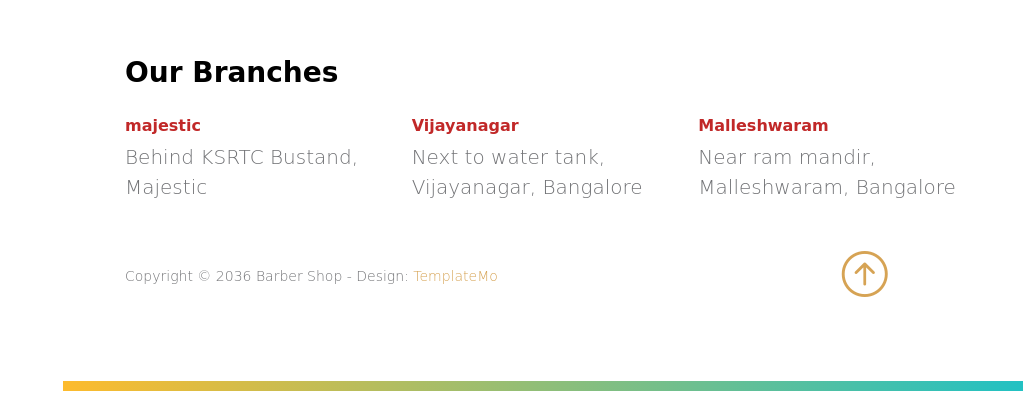
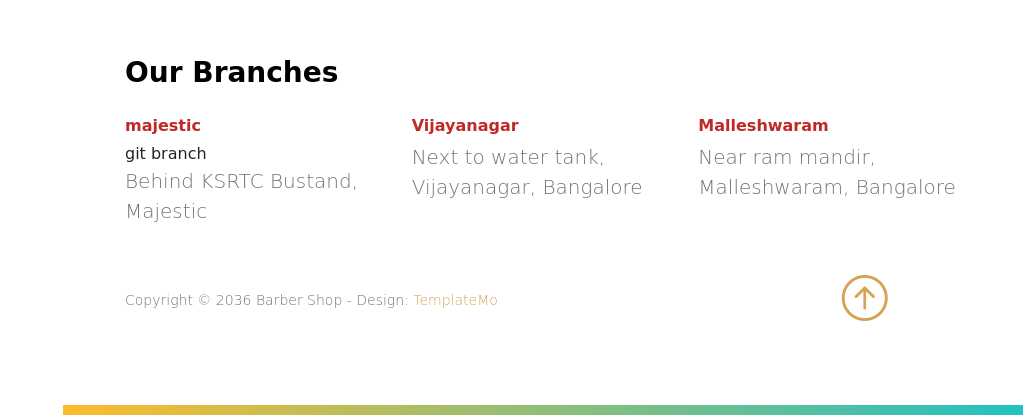
Before and after one commit to Karanperiyapatna/01_barber_shop_cdci, a plain HTML site: page static_site/index.html in a window 1280 px wide. Shown: the part 5281-5696 px from the top of the page, without its empty margins (257-1280 px from the left). Before the commit the page ends 5672 px from the top, so only its background shows below. Drawn offline with Linux system fonts and the light colour scheme; a web font is replaced by a local one.

Commit message:
Update index.html

```diff
--- a/static_site/index.html
+++ b/static_site/index.html
@@ -456,6 +456,7 @@ https://templatemo.com/tm-585-barber-shop
                             <div class="col-lg-4 col-md-6 col-11">
                                 <div class="site-footer-thumb">
                                     <strong class="mb-1">majestic</strong>
+git branch
 
                                     <p>Behind KSRTC Bustand, Majestic</p>
                                 </div>
```
